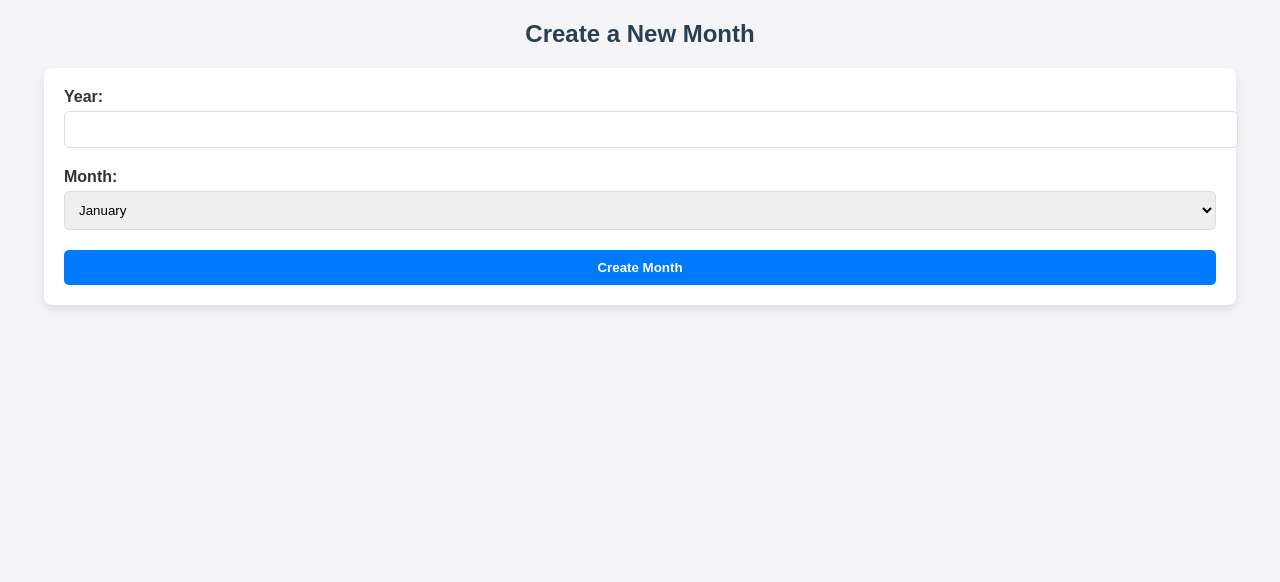
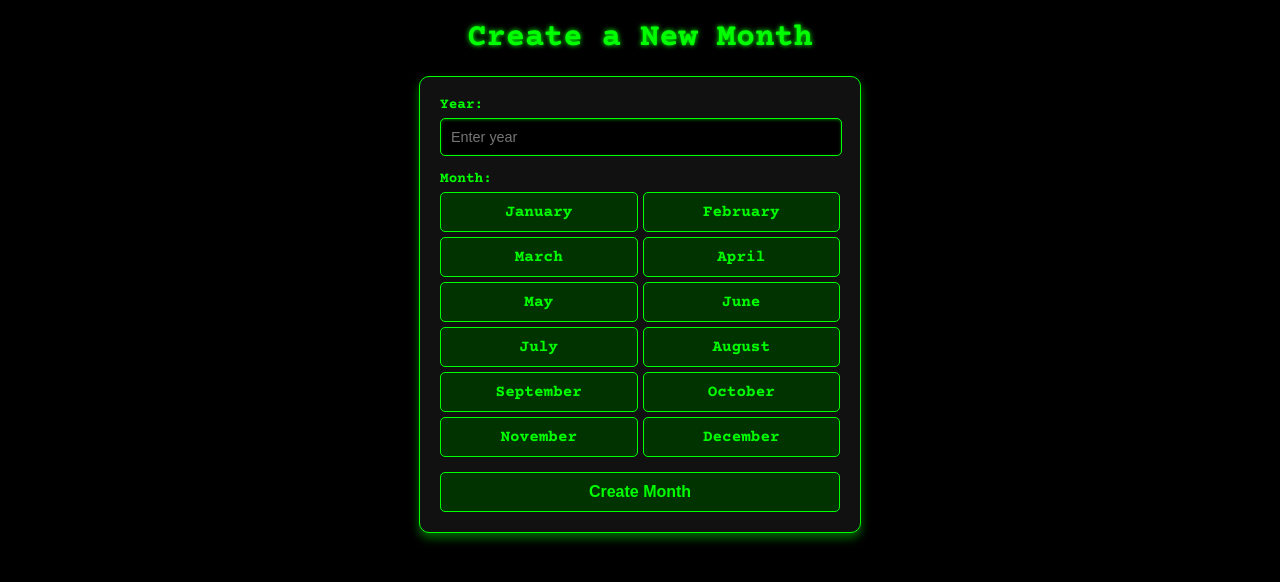
Before and after one commit to shahariarmahfuz/Do-it, a Flask app: template templates/create_month.html in a window 1280 px wide. Shown: the top 582 px of the page. Run offline with Flask 2, Linux system fonts and the light colour scheme; the template is opened without the code that fills it, so the values that code supplies are empty.

Commit message:
Update create_month.html

```diff
--- a/templates/create_month.html
+++ b/templates/create_month.html
@@ -5,81 +5,153 @@
     <meta name="viewport" content="width=device-width, initial-scale=1.0">
     <title>Create New Month</title>
     <style>
+        @import url('https://fonts.googleapis.com/css2?family=Courier+Prime:wght@400;700&display=swap');
+
         body {
-            font-family: Arial, sans-serif;
+            font-family: 'Courier Prime', monospace;
             margin: 0;
             padding: 0;
-            background-color: #f4f4f9;
-            color: #333;
+            background-color: #000;
+            color: #0f0;
         }
 
         h2 {
             text-align: center;
-            color: #2c3e50;
+            color: #0f0;
             margin: 20px 0;
+            font-size: 2rem;
+            font-weight: 700;
+            text-shadow: 0 0 5px #0f0;
         }
 
         form {
             width: 90%;
+            max-width: 400px;
             margin: 20px auto;
-            background-color: white;
+            background-color: #111;
             padding: 20px;
-            border-radius: 8px;
-            box-shadow: 0px 4px 8px rgba(0, 0, 0, 0.1);
+            border-radius: 10px;
+            box-shadow: 0px 5px 10px rgba(0, 255, 0, 0.4);
+            border: 1px solid #0f0;
         }
 
         label {
             display: block;
             margin-bottom: 5px;
-            font-weight: bold;
+            font-weight: 700;
+            font-size: 0.9rem;
+            color: #0f0;
         }
 
-        input, select {
-            width: 100%;
+        input[type="number"] {
+            width: 95%;
             padding: 10px;
-            margin-bottom: 20px;
+            margin-bottom: 15px;
             border-radius: 5px;
-            border: 1px solid #ddd;
+            border: 1px solid #0f0;
+            font-size: 0.9rem;
+            background-color: #000;
+            color: #0f0;
+            box-shadow: inset 0 1px 3px rgba(0, 255, 0, 0.4);
+        }
+
+        input:focus {
+            outline: none;
+            border: 1px solid #0f0;
+            box-shadow: 0 0 8px rgba(0, 255, 0, 0.6);
+        }
+
+        .month-container {
+            display: flex;
+            flex-wrap: wrap;
+            gap: 5px;
+            margin-bottom: 15px;
+        }
+
+        .month-option {
+            flex: 1 1 calc(33.333% - 5px);
+            background-color: #003300;
+            color: #0f0;
+            padding: 10px;
+            text-align: center;
+            border-radius: 5px;
+            border: 1px solid #0f0;
+            cursor: pointer;
+            font-weight: 600;
+            transition: all 0.3s ease;
+        }
+
+        .month-option:hover {
+            background-color: #006600;
+            box-shadow: 0px 4px 8px rgba(0, 255, 0, 0.6);
+        }
+
+        .month-option.selected {
+            background-color: #006600;
+            box-shadow: 0px 4px 8px rgba(0, 255, 0, 0.6);
         }
 
         button {
             display: block;
             width: 100%;
-            padding: 10px;
-            background-color: #007BFF;
-            color: white;
-            border: none;
+            padding: 10px 15px;
+            background-color: #003300;
+            color: #0f0;
+            border: 1px solid #0f0;
             border-radius: 5px;
-            font-weight: bold;
+            font-weight: 700;
+            font-size: 1rem;
             cursor: pointer;
+            transition: all 0.3s ease;
         }
 
         button:hover {
-            background-color: #0056b3;
+            background-color: #006600;
+            box-shadow: 0px 4px 8px rgba(0, 255, 0, 0.6);
         }
     </style>
+    <script>
+        // JavaScript to handle month selection
+        document.addEventListener("DOMContentLoaded", () => {
+            const monthOptions = document.querySelectorAll('.month-option');
+            let selectedMonth = null;
+
+            monthOptions.forEach(option => {
+                option.addEventListener('click', () => {
+                    // Remove 'selected' class from all options
+                    monthOptions.forEach(opt => opt.classList.remove('selected'));
+                    // Add 'selected' class to the clicked option
+                    option.classList.add('selected');
+                    // Store the selected month in a hidden input field
+                    document.getElementById('selected-month').value = option.dataset.value;
+                });
+            });
+        });
+    </script>
 </head>
 <body>
     <h2>Create a New Month</h2>
     <form method="post">
         <label for="year">Year:</label>
-        <input type="number" id="year" name="year" required>
+        <input type="number" id="year" name="year" placeholder="Enter year" required>
 
         <label for="month">Month:</label>
-        <select id="month" name="month">
-            <option value="January">January</option>
-            <option value="February">February</option>
-            <option value="March">March</option>
-            <option value="April">April</option>
-            <option value="May">May</option>
-            <option value="June">June</option>
-            <option value="July">July</option>
-            <option value="August">August</option>
-            <option value="September">September</option>
-            <option value="October">October</option>
-            <option value="November">November</option>
-            <option value="December">December</option>
-        </select>
+        <div class="month-container">
+            <div class="month-option" data-value="January">January</div>
+            <div class="month-option" data-value="February">February</div>
+            <div class="month-option" data-value="March">March</div>
+            <div class="month-option" data-value="April">April</div>
+            <div class="month-option" data-value="May">May</div>
+            <div class="month-option" data-value="June">June</div>
+            <div class="month-option" data-value="July">July</div>
+            <div class="month-option" data-value="August">August</div>
+            <div class="month-option" data-value="September">September</div>
+            <div class="month-option" data-value="October">October</div>
+            <div class="month-option" data-value="November">November</div>
+            <div class="month-option" data-value="December">December</div>
+        </div>
+
+        <input type="hidden" id="selected-month" name="month" required>
 
         <button type="submit">Create Month</button>
     </form>
```
